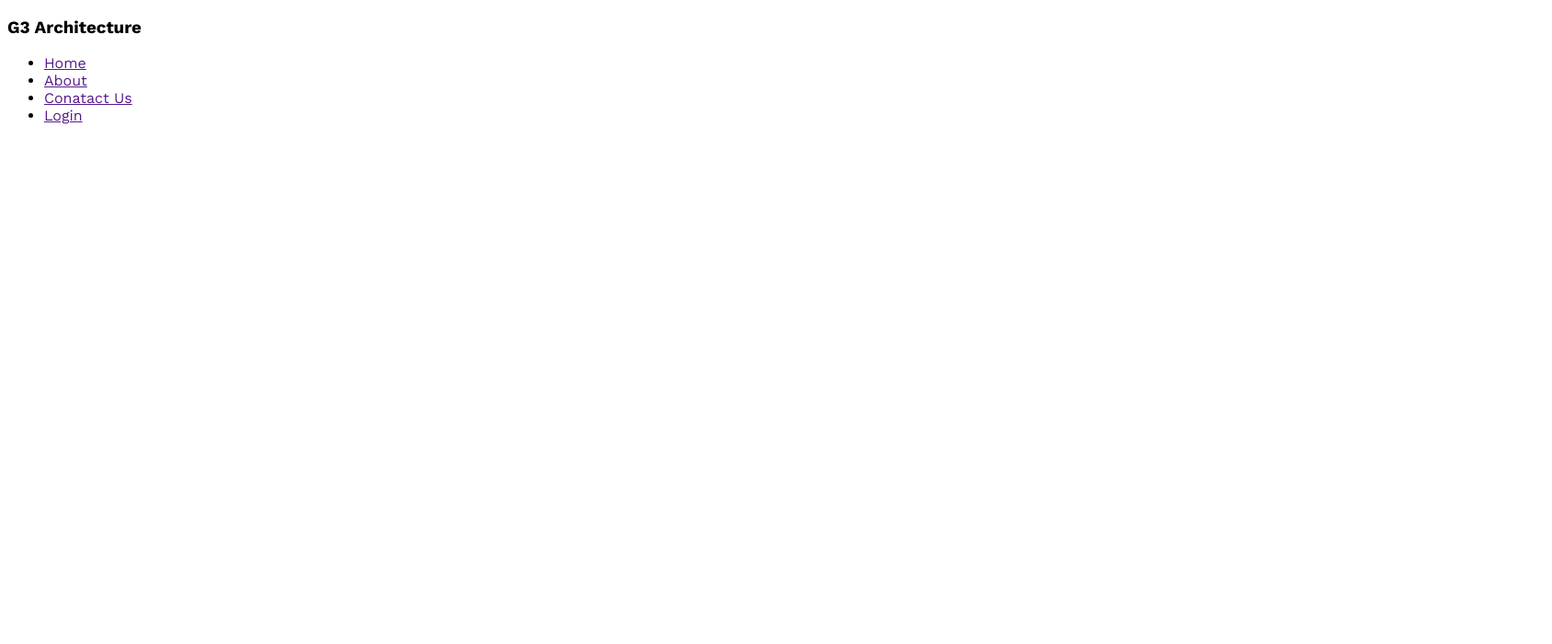
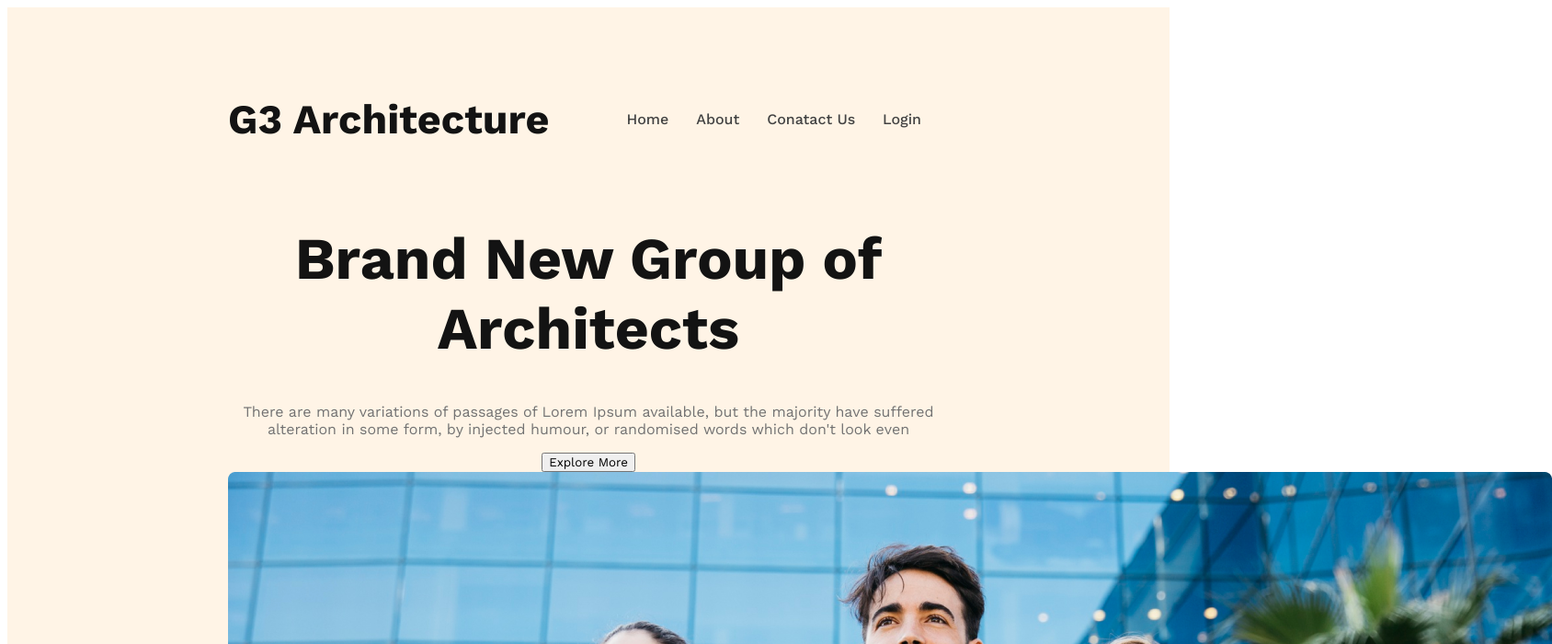
Before and after one commit to Jayedjb765/Web-Architecture, a plain HTML site: page index.html in a window 1280 px wide. Shown: the top 700 px of the page at 92% size, 1688 px wide, since content can reach past the window. Drawn offline with nearby package versions, Linux system fonts and the light colour scheme.

Commit message:
Banner content added

```diff
--- a/css/style.css
+++ b/css/style.css
@@ -1,3 +1,49 @@
 * {
     font-family: "Work Sans", sans-serif;
 }
+header{
+      background-color: rgba(255, 144, 14, 0.10);
+      padding: 50px 240px;
+}
+nav{
+    display: flex;
+    justify-content: space-between;
+    align-items: center;
+}
+.nav-title{
+    font-size: 2.8rem;
+    font-weight: 700;
+    color: #131313;
+
+}
+nav > ul {
+    display: flex;
+}
+nav li{
+    list-style: none;
+    margin-right: 30px;
+    font-size: 1rem;
+    font-weight: 500;
+}
+nav li a{
+    text-decoration: none;
+    color: #424242;
+}
+.banner-content{
+    max-width: 800px;
+    text-align: center;
+    margin: 0 auto;
+}
+.banner-title{
+    font-size: 4rem;
+    font-weight: 700;
+    color: #131313;
+    text-align: center;
+
+
+
+}
+.banner-description{
+    color: #727272;
+    text-align: center;
+}
--- a/index.html
+++ b/index.html
@@ -12,7 +12,7 @@
 <body>
     <header>
         <nav>
-            <h3>G3 Architecture</h3>
+            <h3 class="nav-title">G3 Architecture</h3>
             <ul>
                 <li><a href="">Home </a></li>
                 <li><a href="">About</a></li>
@@ -20,6 +20,19 @@
                 <li><a href="">Login</a></li>
             </ul>
         </nav>
+        <div class="banner">
+            <h1 class="banner-title">Brand New  Group of Architects</h1>
+            <p class="banner-description">
+                There are many variations of passages of Lorem Ipsum available, but the majority have suffered alteration in some form, by injected humour, or randomised words which don't look even
+            </p>
+            <div class="banner-content">
+                <button class="btn-primary">Explore More</button>
+                <img src="images/banner.png" alt="">
+
+            </div>
+
+
+        </div>
 
     </header>
     <main>
```
